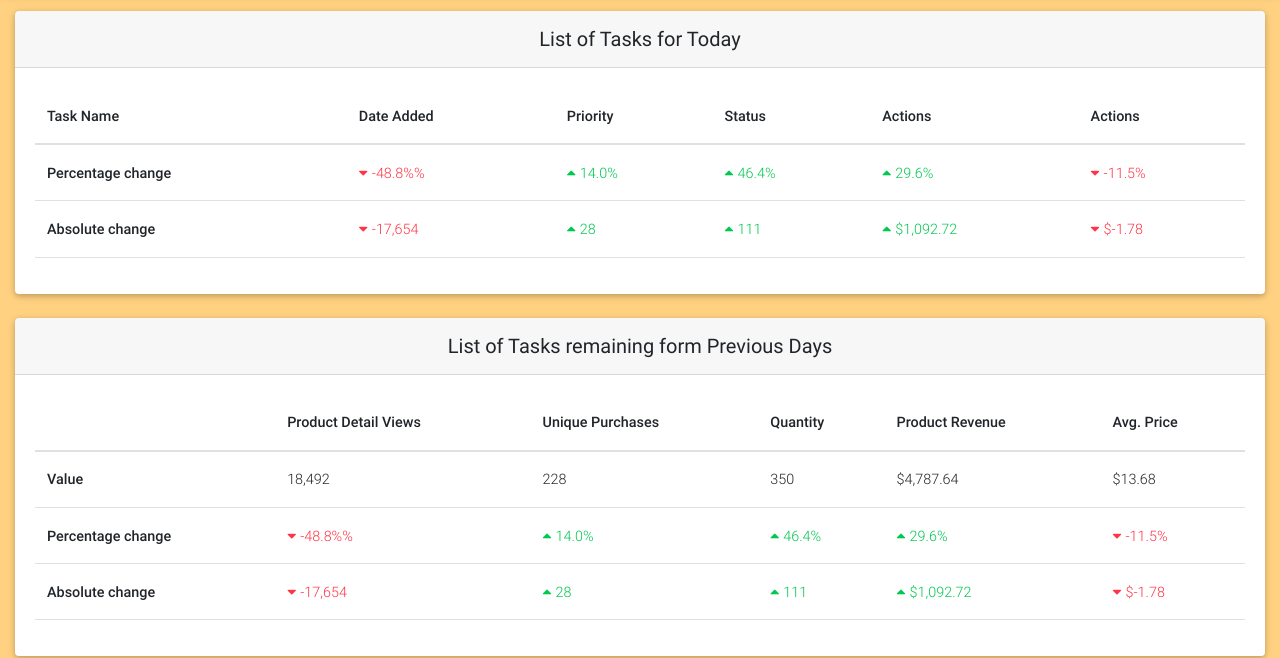
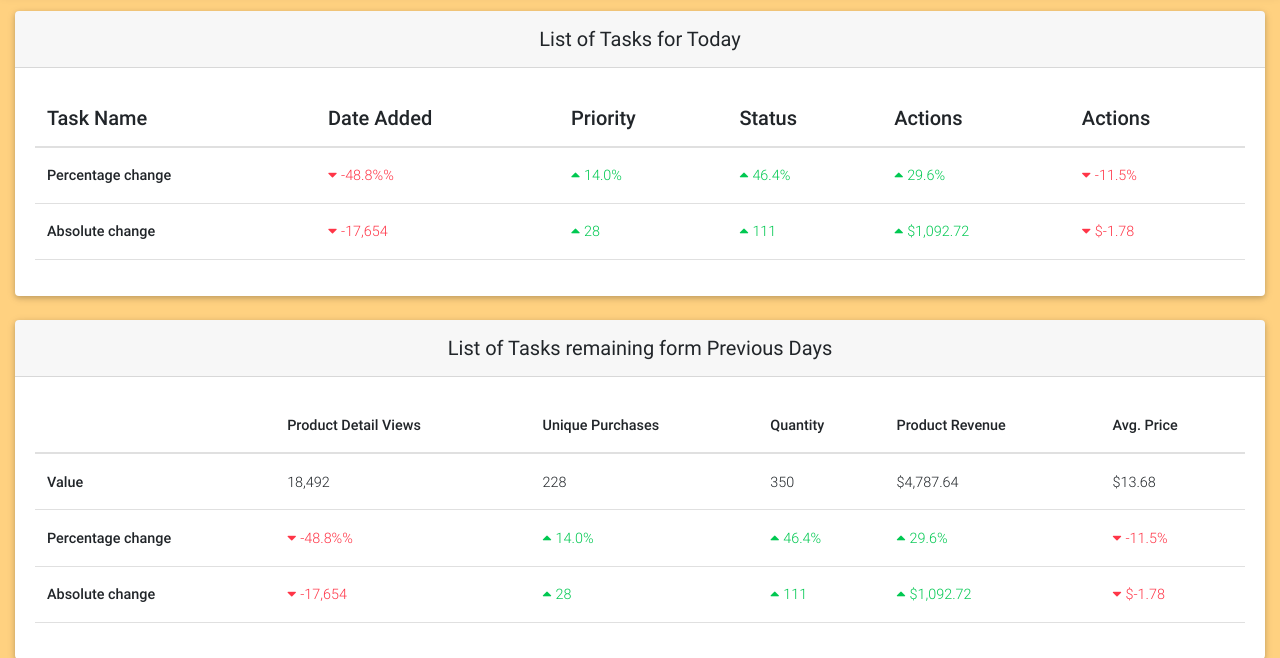
Before and after one commit to sandipan898/task-analyzer, a Django app: page /task-manager/ in a window 1280 px wide. Shown: the part 71-729 px from the top of the page. Run offline with Django 3.2, Linux system fonts and the light colour scheme; the visitor is signed in with stand-in values (Sample User, id 1); data that the repository does not hold is empty; some libraries are stand-ins or nearby versions.

Commit message:
updating models

```diff
--- a/task_manager/templates/todo/task-manager.html
+++ b/task_manager/templates/todo/task-manager.html
@@ -17,19 +17,19 @@
                         <table class="table table-hover text-nowrap">
                             <thead>
                                 <tr>
-                                    <th scope="col">Task Name</th>
-                                    <th scope="col">Date Added</th>
-                                    <th scope="col">Priority</th>
-                                    <th scope="col">Status</th>
-                                    <th scope="col">Actions</th>
-                                    <th scope="col">Actions</th>
+                                    <th class="h5" scope="col">Task Name</th>
+                                    <th class="h5" scope="col">Date Added</th>
+                                    <th class="h5" scope="col">Priority</th>
+                                    <th class="h5" scope="col">Status</th>
+                                    <th class="h5" scope="col">Actions</th>
+                                    <th class="h5" scope="col">Actions</th>
                                 </tr>
                             </thead>
                             <tbody>
                                 {% for task in tasks %}
                                 <tr>
-                                    <th scope="row">{{task.title}}</th>
-                                    <td>18,492</td>
+                                    <th scope="row">{{task.name}}</th>
+                                    <td>{{task.time_added}}</td>
                                     <td>228</td>
                                     <td>350</td>
                                     <td>$4,787.64</td>
```
